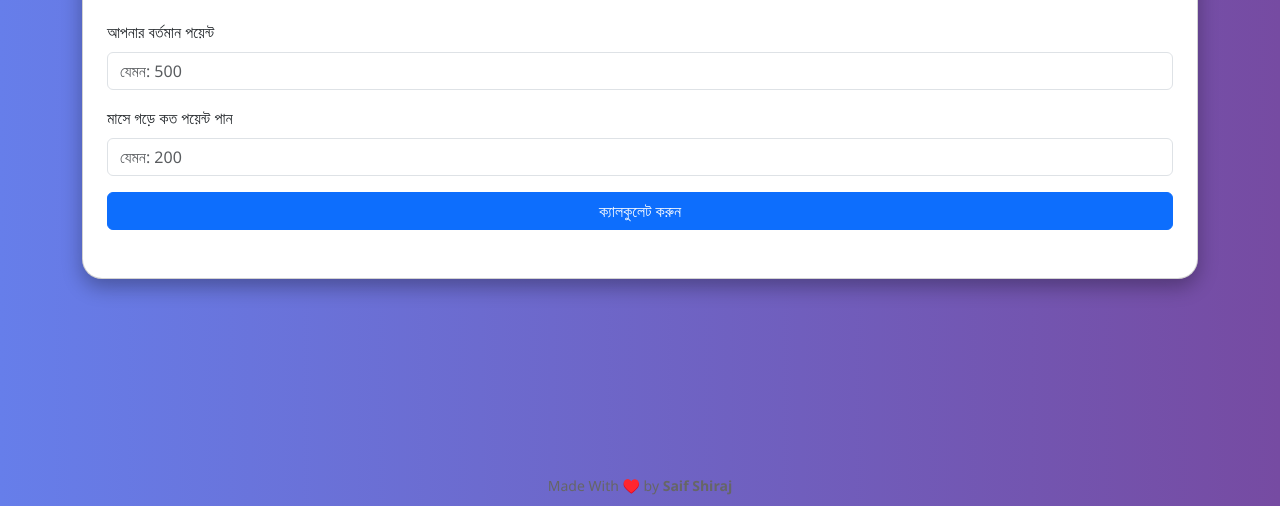
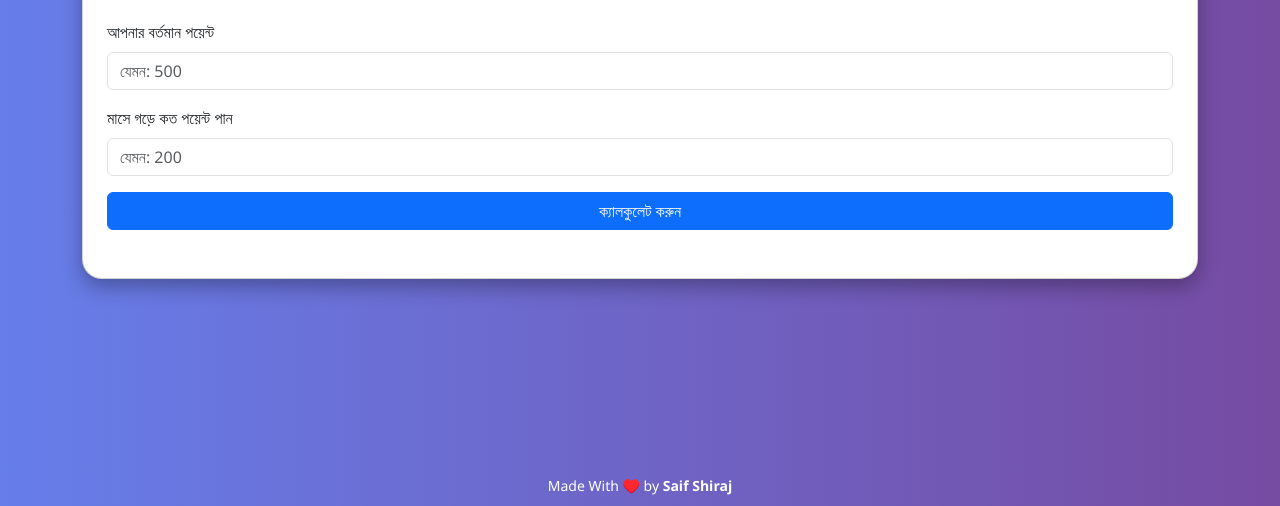
Before and after one commit to saifshiraj014-rgb/play-points-calculator, a plain HTML site: page index.html in a window 1280 px wide. Shown: the part 294-800 px from the top of the page. Drawn offline with nearby package versions, Linux system fonts and the light colour scheme.

Commit message:
Add files via upload

```diff
--- a/index.html
+++ b/index.html
@@ -93,7 +93,7 @@
       }
     }
   </script>
-  <footer style="position: fixed; bottom: 10px; left: 0; right: 0; text-align: center; font-size: 14px; color: #666;">
+  <footer style="position: fixed; bottom: 10px; left: 0; right: 0; text-align: center; font-size: 14px; color: #ffffff;">
   Made With ♥️ by <strong>Saif Shiraj</strong>
 </footer>
 </body>
```
